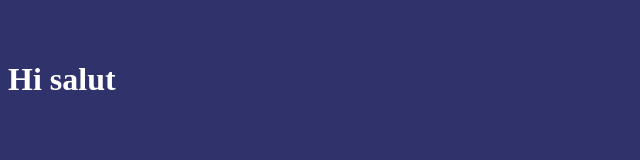
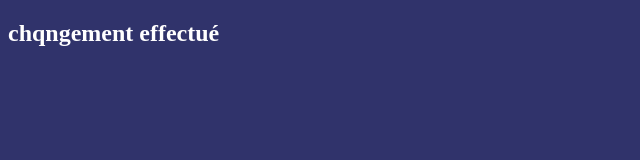
Before and after one commit to El-Hadji-Mory-Ndaw-TerangaCloud/hello, a plain HTML site: page index.html in a window 1280 px wide. Shown: the whole page, without its empty margins (0-640 px from the left). Drawn offline with Linux system fonts and the light colour scheme.

Commit message:
ajout d'un nouveau h2

```diff
--- a/index.html
+++ b/index.html
@@ -17,8 +17,6 @@
 
    </style>
     <body>
-        <h1>
-            Hi  salut
-        </h1>
+        <h2>chqngement effectué</h2>
     </body>
 </html>
```
